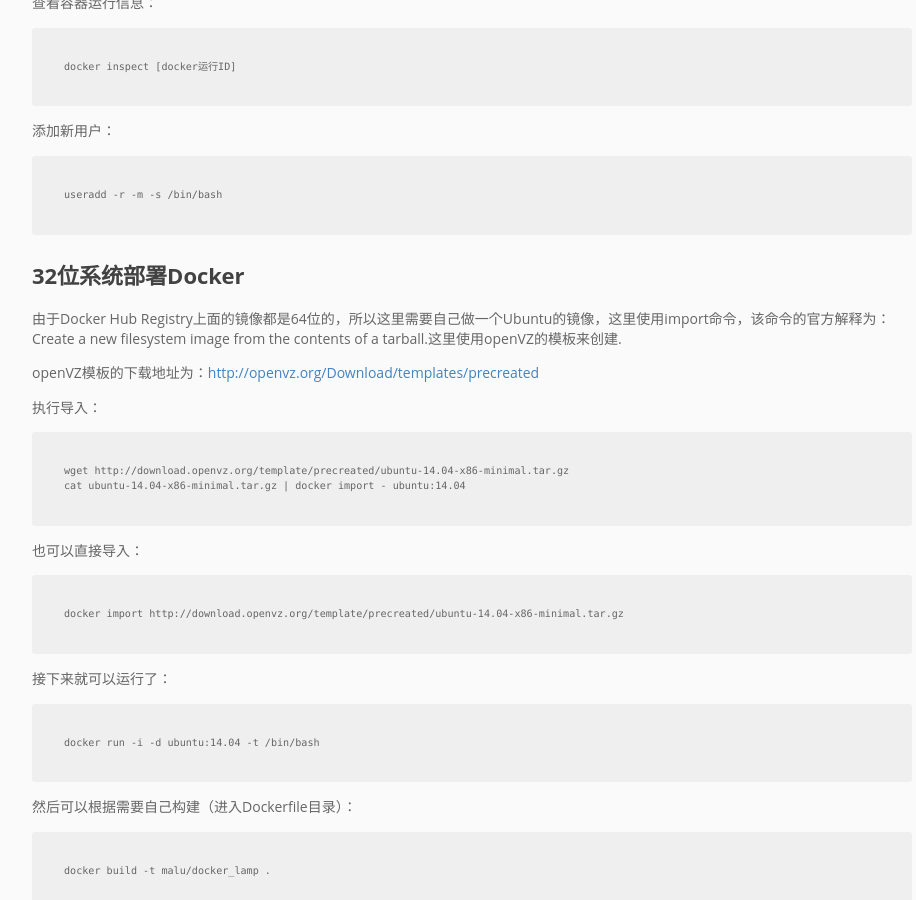
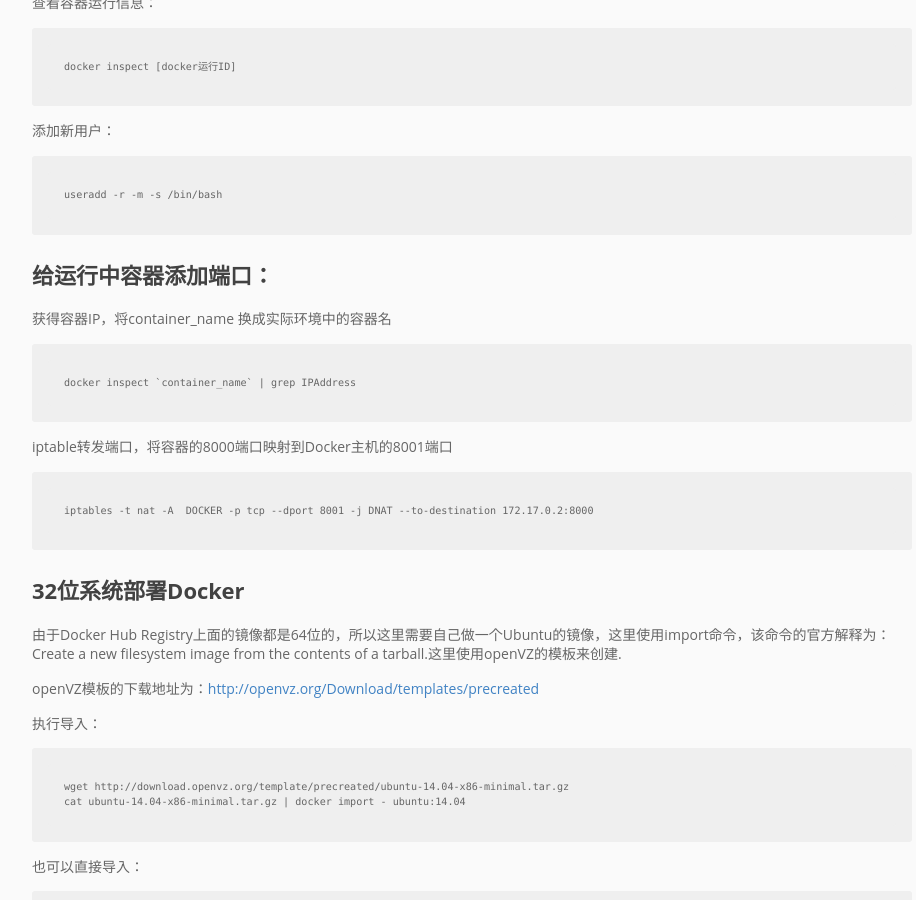
Before and after one commit to pingmalu/pingmalu.github.io, a Jekyll site: the page built from _posts/2015-12-02-Docker日常笔记.md, in a window 1280 px wide and 900 px high, scrolled down 2168 px. Shown: the whole window, without its empty margins (168-1084 px from the left). Built offline with Jekyll 4.4.1, drawn with Linux system fonts in a browser that asks for light colours; nearby versions of some CDN libraries.

Commit message:
'update'

```diff
--- a/_posts/2015-12-02-Docker日常笔记.md
+++ b/_posts/2015-12-02-Docker日常笔记.md
@@ -71,6 +71,17 @@
 添加新用户：
 
 	useradd -r -m -s /bin/bash
+
+# 给运行中容器添加端口：
+
+获得容器IP，将container_name 换成实际环境中的容器名
+
+	docker inspect `container_name` | grep IPAddress
+
+iptable转发端口，将容器的8000端口映射到Docker主机的8001端口
+
+	iptables -t nat -A  DOCKER -p tcp --dport 8001 -j DNAT --to-destination 172.17.0.2:8000
+
 
 # 32位系统部署Docker
 
```
